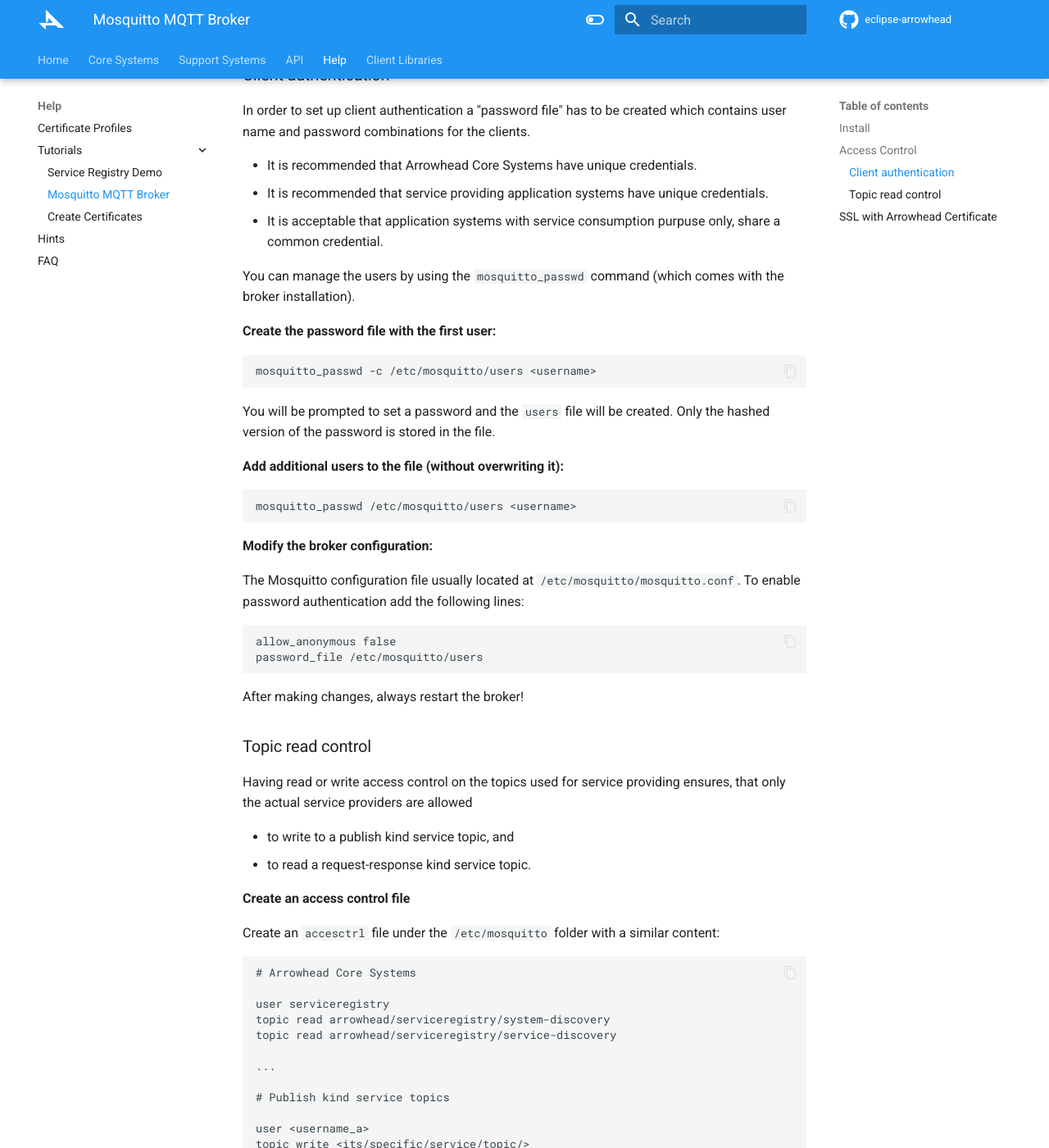
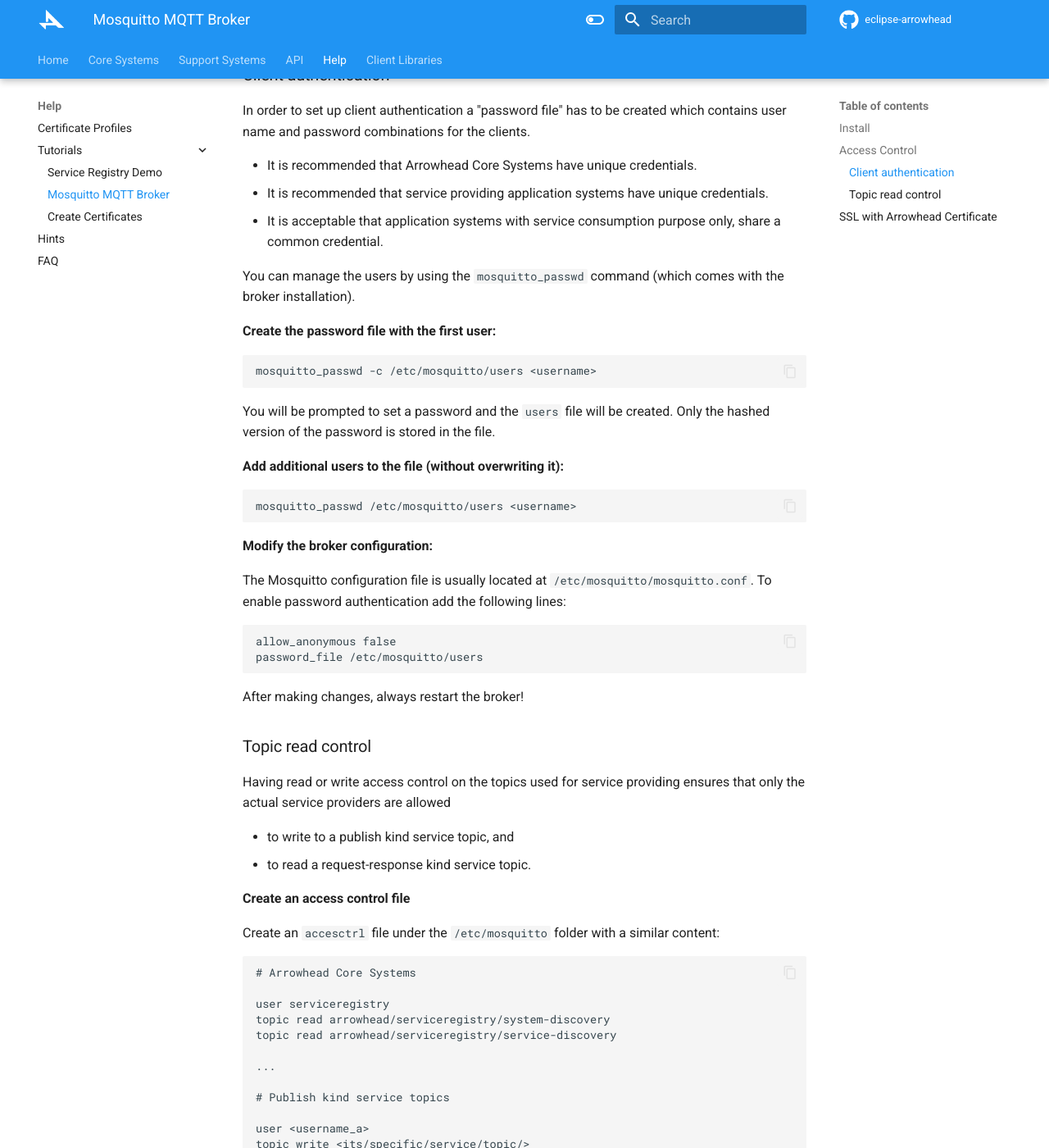
Before and after one commit to Aitia-IIOT/ah5-docs-java-spring, an MkDocs documentation site: the page built from docs/help/tutorials/mosquitto-mqtt-broker.md, in a window 1280 px wide and 1400 px high, scrolled down 519 px. Shown: the whole window at 82% size. Built offline with MkDocs 1.6.1 and Material for MkDocs 9.7.7, drawn with Linux system fonts in a browser that asks for light colours; some of the changed text lies outside the part shown.

Commit message:
Mosquitto MQTT Broker access control section (code review fixes)

````diff
--- a/docs/help/tutorials/mosquitto-mqtt-broker.md
+++ b/docs/help/tutorials/mosquitto-mqtt-broker.md
@@ -16,7 +16,7 @@ In order to set up client authentication a "password file" has to be created whi
 
 - It is recommended that Arrowhead Core Systems have unique credentials.
 - It is recommended that service providing application systems have unique credentials.
-- It is acceptable that application systems with service consumption purpuse only, share a common credential.
+- It is acceptable that application systems with service consumption purpose only, share a common credential.
 
 You can manage the users by using the `mosquitto_passwd` command (which comes with the broker installation).
 
@@ -36,7 +36,7 @@ mosquitto_passwd /etc/mosquitto/users <username>
 
 **Modify the broker configuration:**
 
-The Mosquitto configuration file usually located at `/etc/mosquitto/mosquitto.conf`. To enable password authentication add the following lines:
+The Mosquitto configuration file is usually located at `/etc/mosquitto/mosquitto.conf`. To enable password authentication add the following lines:
 
 ```
 allow_anonymous false
@@ -47,7 +47,7 @@ After making changes, always restart the broker!
 
 ### Topic read control
 
-Having read or write access control on the topics used for service providing ensures, that only the actual service providers are allowed
+Having read or write access control on the topics used for service providing ensures that only the actual service providers are allowed
 
 - to write to a publish kind service topic, and
 - to read a request-response kind service topic.
@@ -89,7 +89,7 @@ topic read <its/specific/service/topic/>
 
 **Modify the broker configuration:**
 
-The Mosquitto configuration file usually located at `/etc/mosquitto/mosquitto.conf`. To enable topic access control add the following line:
+The Mosquitto configuration file is usually located at `/etc/mosquitto/mosquitto.conf`. To enable topic access control add the following line:
 
 ```
 acl_file /etc/mosquitto/accesctrl
````
